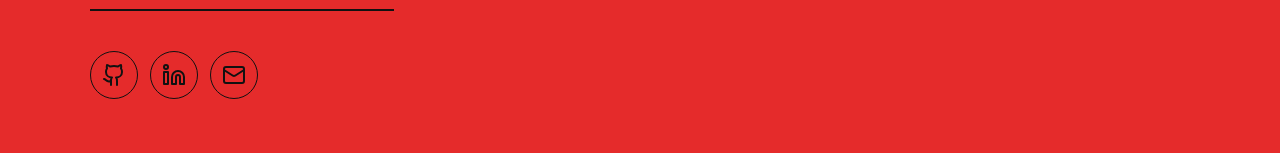
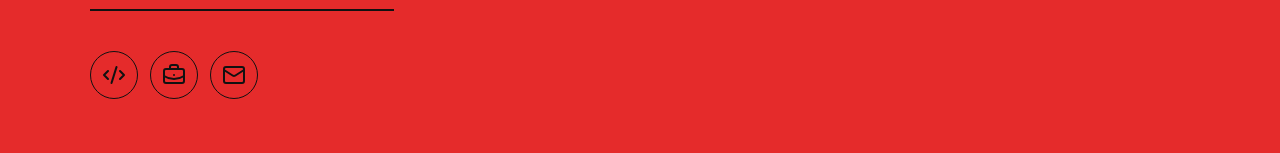
Before and after one commit to Jaydeep2009/Portfolio, a React (Vite) app: page / in a window 1280 px wide. Shown: the part 5558-5711 px from the top of the page. Built offline with nearby package versions, Linux system fonts and the light colour scheme.

Commit message:
Fix Lucide brand icon exports for Vercel build

```diff
--- a/src/main.jsx
+++ b/src/main.jsx
@@ -1,7 +1,7 @@
 import React from 'react';
 import { createRoot } from 'react-dom/client';
 import { motion } from 'framer-motion';
-import { Github, Linkedin, Mail, ArrowUpRight, Download, ExternalLink } from 'lucide-react';
+import { Code2, BriefcaseBusiness, Mail, ArrowUpRight, Download, ExternalLink } from 'lucide-react';
 import './styles.css';
 
 const projects = [
@@ -85,9 +85,9 @@ function App(){
 
       <section className="section-black section-pad proof"><div className="proof-inner"><div><div className="section-label light">05 / NUMBERS</div><h2>PROOF<br/><span>POINTS.</span></h2></div><div className="stats"><div><strong>560+</strong><span>DSA problems solved</span></div><div><strong>100+</strong><span>LLM / E2E test runs</span></div><div><strong>1K+</strong><span>active users supported</span></div><div><strong>4</strong><span>cloud providers in UniVault</span></div></div></div></section>
 
-      <section id="contact" className="contact section-red section-pad"><div className="section-label">06 / CONTACT</div><div className="contact-content"><h2>LET'S BUILD<br/><span>SOMETHING.</span></h2><p>Open to software engineering opportunities in backend and distributed systems.</p><a className="contact-mail" href="mailto:jaydeepgaikwad9890@gmail.com">jaydeepgaikwad9890@gmail.com <ArrowUpRight/></a><div className="socials"><a href="https://github.com/Jaydeep2009" target="_blank" rel="noreferrer"><Github/></a><a href="https://linkedin.com/in/jaydeep9890" target="_blank" rel="noreferrer"><Linkedin/></a><a href="mailto:jaydeepgaikwad9890@gmail.com"><Mail/></a></div></div></section>
+      <section id="contact" className="contact section-red section-pad"><div className="section-label">06 / CONTACT</div><div className="contact-content"><h2>LET'S BUILD<br/><span>SOMETHING.</span></h2><p>Open to software engineering opportunities in backend and distributed systems.</p><a className="contact-mail" href="mailto:jaydeepgaikwad9890@gmail.com">jaydeepgaikwad9890@gmail.com <ArrowUpRight/></a><div className="socials"><a href="https://github.com/Jaydeep2009" target="_blank" rel="noreferrer" aria-label="GitHub"><Code2/></a><a href="https://linkedin.com/in/jaydeep9890" target="_blank" rel="noreferrer" aria-label="LinkedIn"><BriefcaseBusiness/></a><a href="mailto:jaydeepgaikwad9890@gmail.com" aria-label="Email"><Mail/></a></div></div></section>
     </main>
-    <footer><span>© 2026 JAYDEEP GAikwad</span><span>BUILT WITH JAVA STATE OF MIND.</span></footer>
+    <footer><span>© 2026 JAYDEEP GAIKWAD</span><span>BUILT WITH JAVA STATE OF MIND.</span></footer>
   </div>
 }
 createRoot(document.getElementById('root')).render(<App/>);
```
